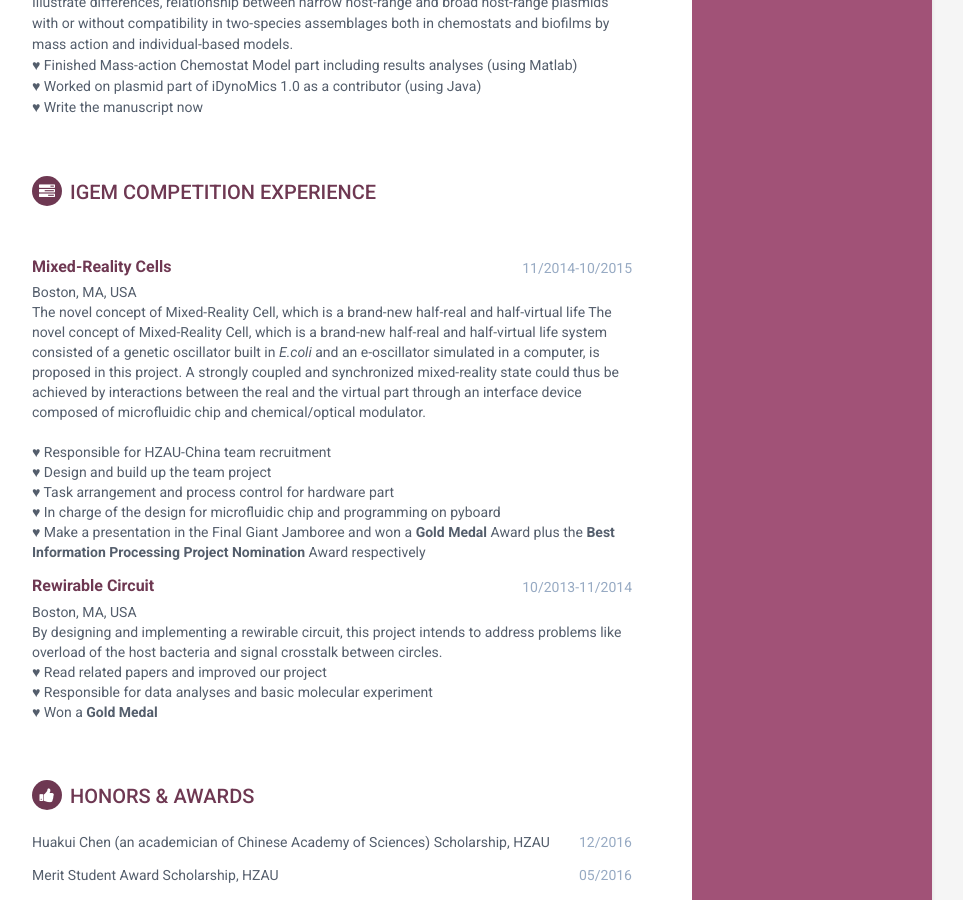
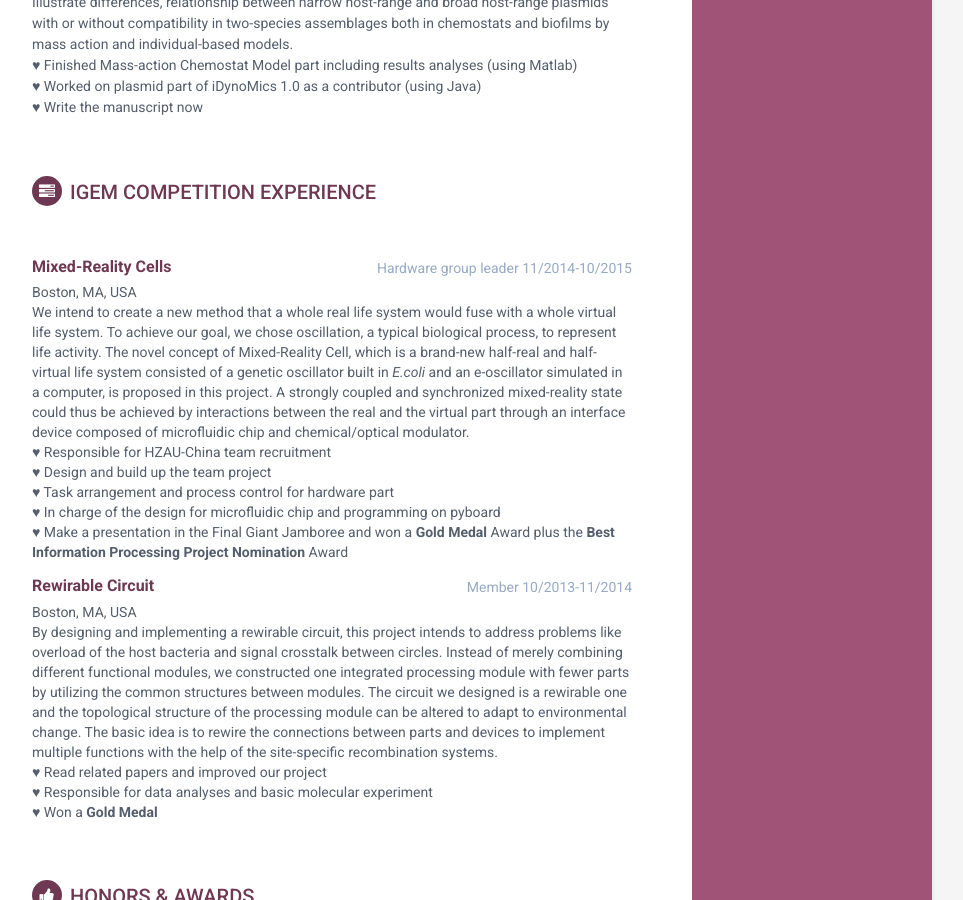
Before and after one commit to dayan5711/online-cv, a Jekyll site: the page built from index.html, in a window 1280 px wide and 900 px high, scrolled down 1225 px. Shown: the whole window, without its empty margins (188-1151 px from the left). Built offline with Jekyll 4.4.1, drawn with Linux system fonts in a browser that asks for light colours.

Commit message:
Update projects.yml

```diff
--- a/_data/projects.yml
+++ b/_data/projects.yml
@@ -3,22 +3,20 @@
 - project:
   title: <b><font color="#6e3852" size="3"> Mixed-Reality Cells </font></b>
   link: "http://2015.igem.org/Team:HZAU-China"
-  time: 11/2014-10/2015
+  time: Hardware group leader  11/2014-10/2015
   location: Boston, MA, USA
-  tagline: "The novel concept of Mixed-Reality Cell, which is a brand-new half-real and half-virtual life
-  The novel concept of Mixed-Reality Cell, which is a brand-new half-real and half-virtual life system consisted of a genetic oscillator built in <i>E.coli</i> and an e-oscillator simulated in a computer, is proposed in this project. A strongly coupled and synchronized mixed-reality state  could thus be achieved by interactions between the real and the virtual part through an interface device composed of microfluidic chip and chemical/optical modulator.<br>
+  tagline: "We intend to create a new method that a whole real life system would fuse with a whole virtual life system. To achieve our goal, we chose oscillation, a typical biological process, to represent life activity. The novel concept of Mixed-Reality Cell, which is a brand-new half-real and half-virtual life system consisted of a genetic oscillator built in <i>E.coli</i> and an e-oscillator simulated in a computer, is proposed in this project. A strongly coupled and synchronized mixed-reality state could thus be achieved by interactions between the real and the virtual part through an interface device composed of microfluidic chip and chemical/optical modulator.
   <br> &hearts; Responsible for HZAU-China team recruitment
   <br> &hearts; Design and build up the team project
   <br> &hearts; Task arrangement and process control for hardware part
   <br> &hearts; In charge of the design for microfluidic chip and programming on pyboard
-  <br> &hearts; Make a presentation in the Final Giant Jamboree and won a <b>Gold Medal</b> Award plus the <b>Best Information Processing Project Nomination</b> Award respectively"
+  <br> &hearts; Make a presentation in the Final Giant Jamboree and won a <b>Gold Medal</b> Award plus the <b>Best Information Processing Project Nomination</b> Award"
 - project:
   title: <b><font color="#6e3852" size="3"> Rewirable Circuit </font></b>
   link: "http://2014.igem.org/Team:HZAU-China"
-  time: 10/2013-11/2014
+  time: Member  10/2013-11/2014
   location: Boston, MA, USA
-  tagline: "By designing and implementing a rewirable circuit, this project intends to address problems
-  like overload of the host bacteria and signal crosstalk between circles.
+  tagline: "By designing and implementing a rewirable circuit, this project intends to address problems like overload of the host bacteria and signal crosstalk between circles. Instead of merely combining different functional modules, we constructed one integrated processing module with fewer parts by utilizing the common structures between modules. The circuit we designed is a rewirable one and the topological structure of the processing module can be altered to adapt to environmental change. The basic idea is to rewire the connections between parts and devices to implement multiple functions with the help of the site-specific recombination systems.
   <br> &hearts; Read related papers and improved our project
   <br> &hearts; Responsible for data analyses and basic molecular experiment
   <br> &hearts; Won a <b>Gold Medal</b>"
```
